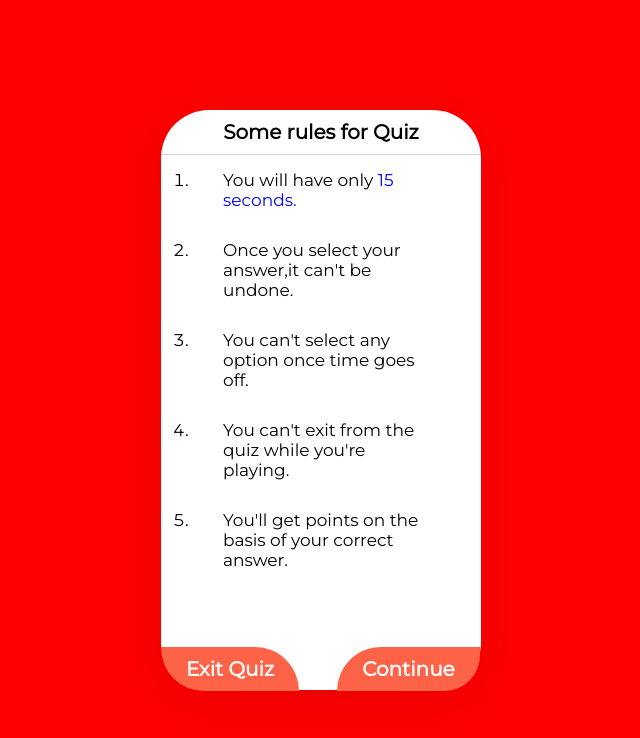
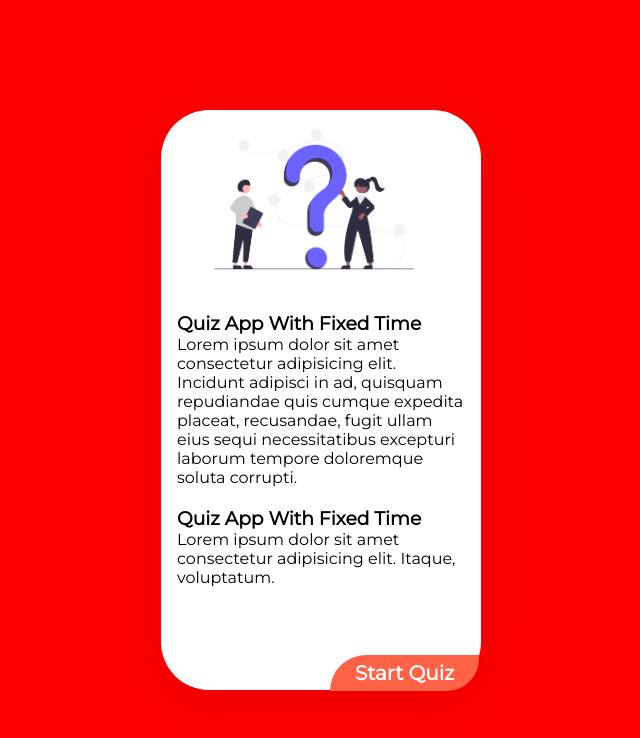
Before and after one commit to mstrinky/Quiz-app-development-with-JS, a plain HTML site: page index.html in a window 1280 px wide. Shown: the whole page, without its empty margins (319-959 px from the left). Drawn offline with Linux system fonts and the light colour scheme.

Commit message:
first page done

```diff
--- a/index.html
+++ b/index.html
@@ -11,7 +11,7 @@
 </head>
 <body>
     <!-- 1st page  -->
-    <!-- <div class="myquizapp">
+    <div class="myquizapp">
         <div class="img">
             <img src="image/pic1.png" alt="">
         </div>
@@ -26,10 +26,10 @@
         <div class="btn" id="start">
            <button>Start Quiz</button>
         </div>
-    </div>  -->
+    </div>
 
     <!-- 2nd page -->
-    <div class="rulesbox">
+    <!-- <div class="rulesbox">
         <div class="rulestitle">Some rules for Quiz</div>
         <div class="ruleslist">
             <ol>
@@ -44,7 +44,7 @@
           <button class="exit-button" id="exit">Exit Quiz</button>
           <button class="continue-button" id="continue">Continue</button>
         </div>
-    </div>
+    </div> -->
 
     <!-- 3rd page -->
 
```
